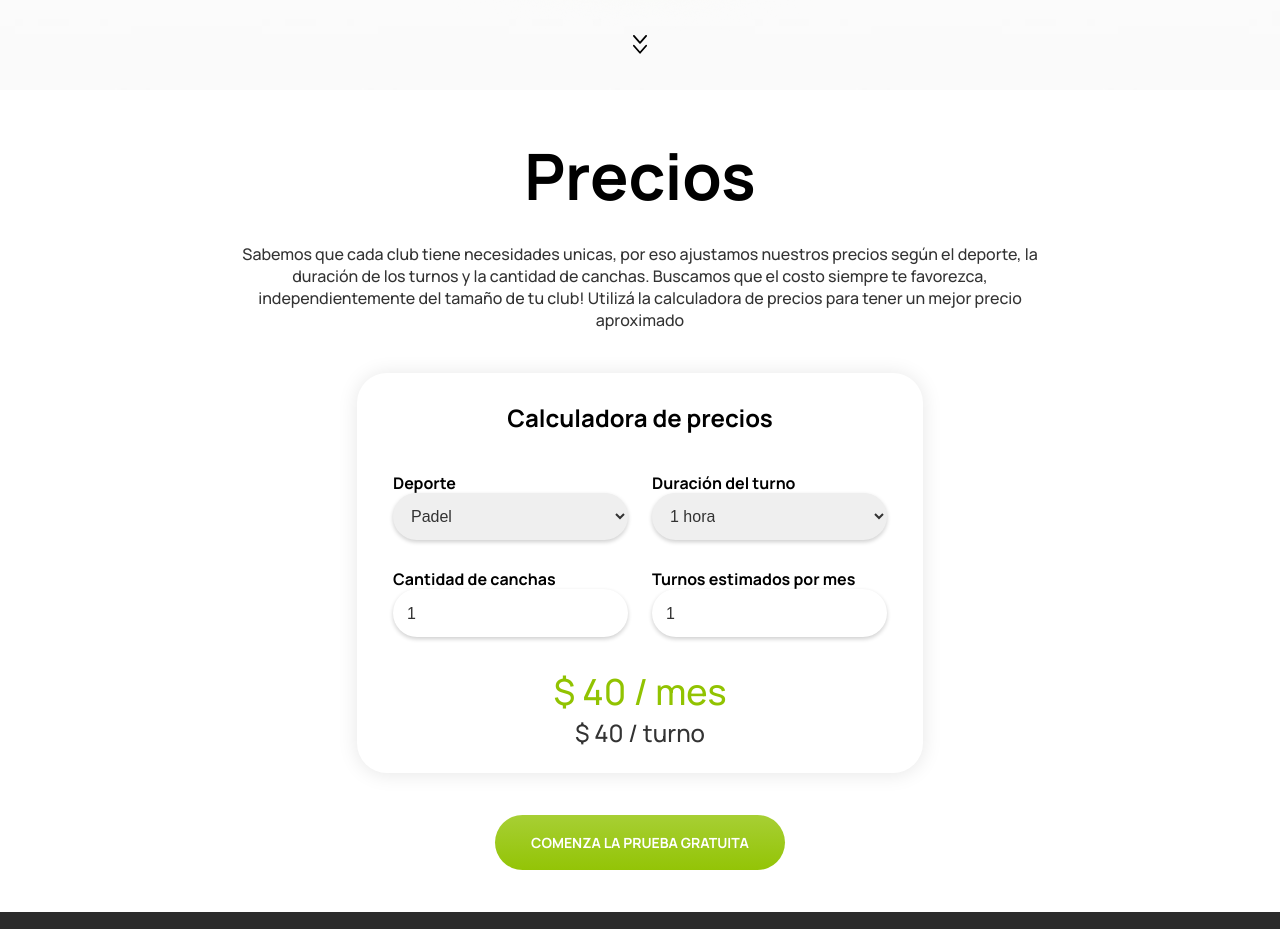
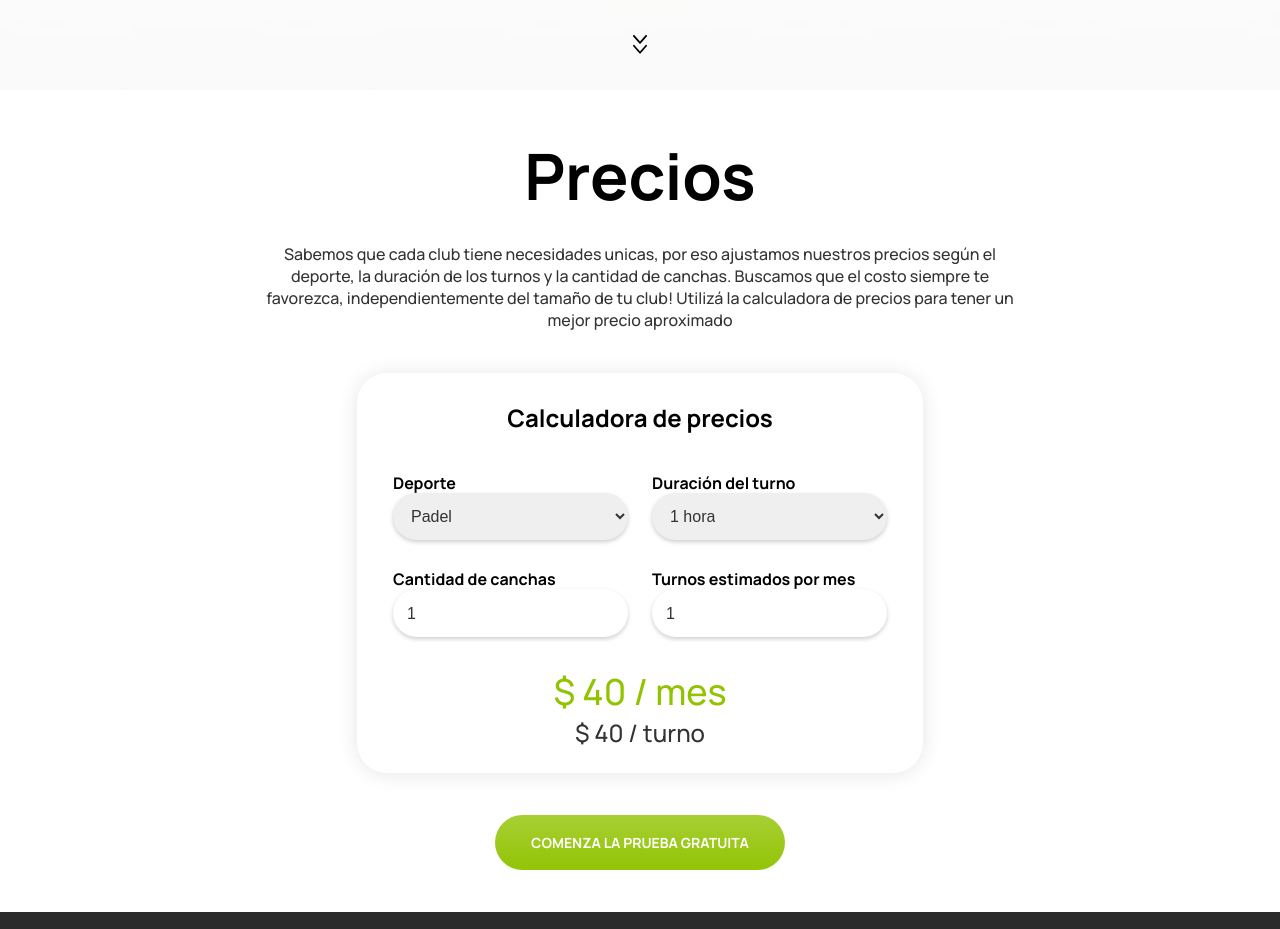
Before and after one commit to loops-ar/jugaya-landing, a React (Create React App) app: page / in a window 1280 px wide. Shown: the part 1600-2529 px from the top of the page. Built offline with nearby package versions, Linux system fonts and the light colour scheme.

Commit message:
mejoras en css

```diff
--- a/src/components/PriceSection/PriceSection.styles.ts
+++ b/src/components/PriceSection/PriceSection.styles.ts
@@ -14,6 +14,7 @@ export const StyledPriceSectionText = styled("div", {
   maxWidth: "800px",
   textAlign: "center",
   gap: "24px",
+  padding: "0 24px",
 });
 
 export const StyledPriceSectionCalculatorContainer = styled("div", {
```
